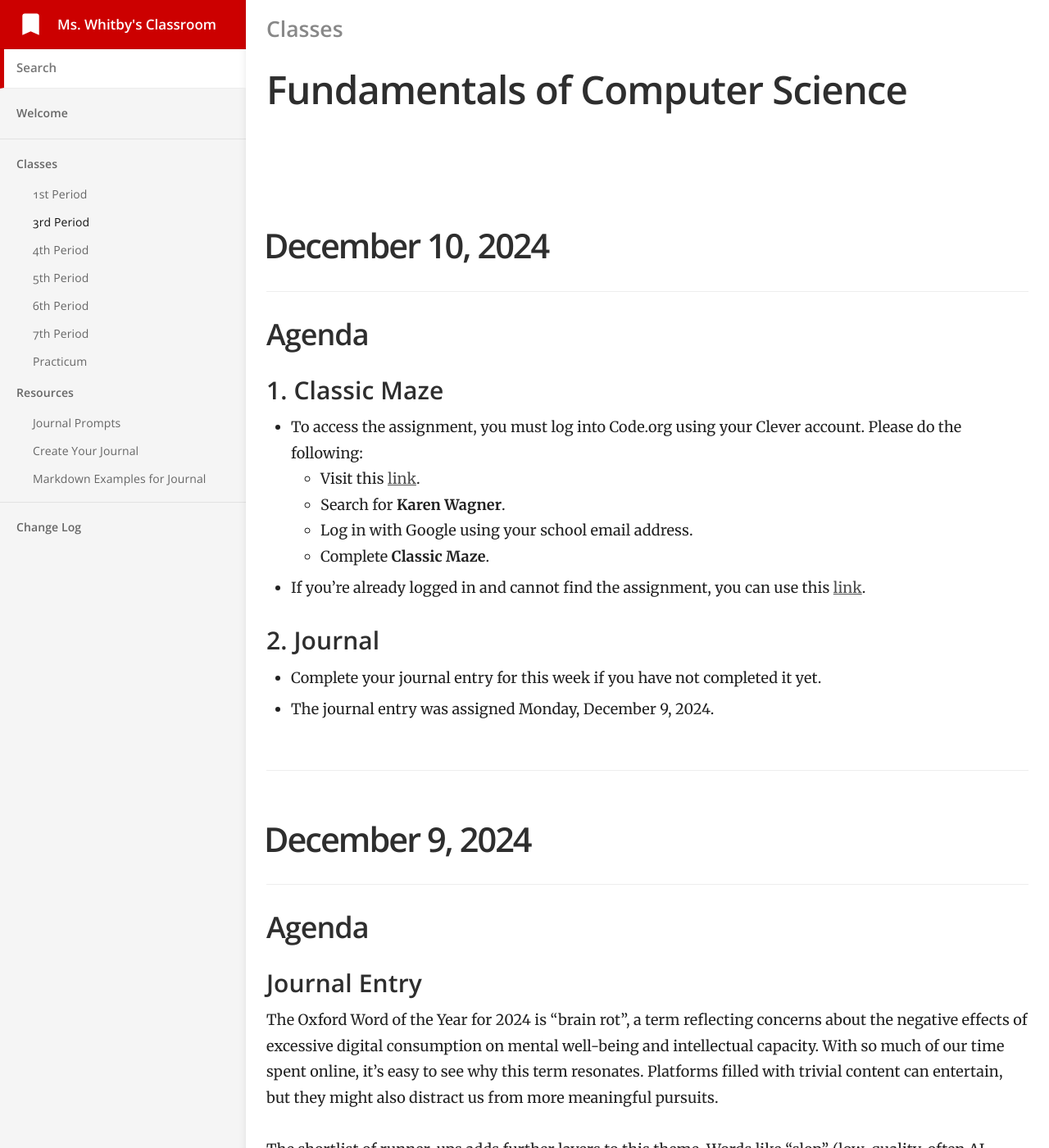
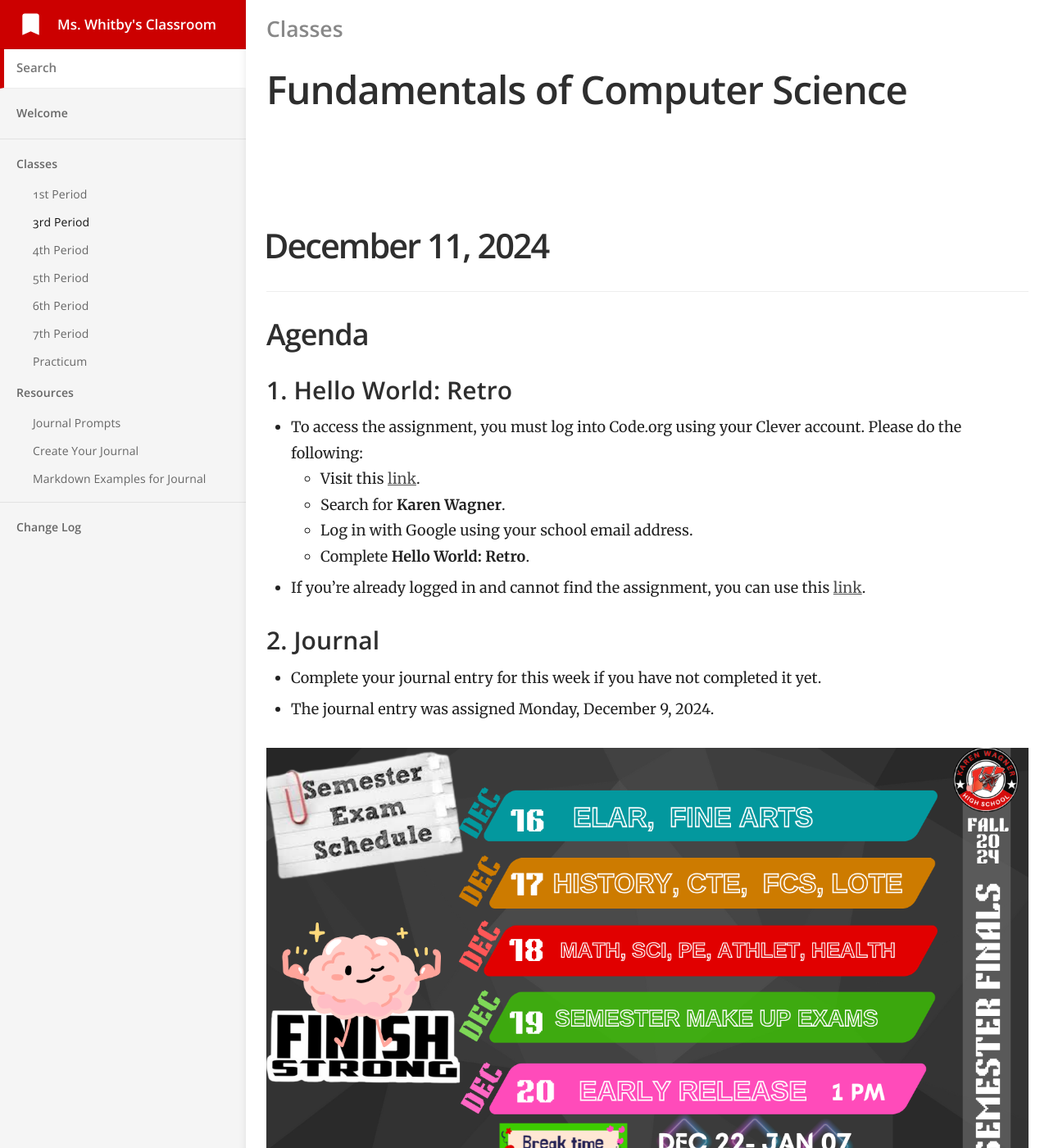
Before and after one commit to mswhitby/classroom, a Jekyll site: the page built from _docs/classes/3rd.md, in a window 1280 px wide and 1400 px high. Shown: the whole window at 82% size. Built offline with Jekyll 4.4.1, drawn with Linux system fonts in a browser that asks for light colours.

Commit message:
Updated lessons

```diff
--- a/_docs/classes/3rd.md
+++ b/_docs/classes/3rd.md
@@ -4,6 +4,29 @@ subtitle: Fundamentals of Computer Science
 category: Classes
 order: 2
 ---
+
+# December 11, 2024
+
+## Agenda
+
+### 1. Hello World: Retro
+
+- To access the assignment, you must log into Code.org using your Clever account. Please do the following:
+    - Visit this [link](https://clever.com/oauth/district-picker?client_id=2f27405716644a951b23&redirect_uri=https%3A%2F%2Fstudio.code.org%2Fusers%2Fauth%2Fclever%2Fcallback&response_type=code&state=ede33ff61289cf32708a0f54079cdd23e31d0b0a02b0e0e8).
+    - Search for **Karen Wagner**.
+    - Log in with Google using your school email address.
+    - Complete **Hello World: Retro**.
+
+- If you're already logged in and cannot find the assignment, you can use this [link](https://studio.code.org/s/hello-world-retro-2021?section_id=56934799).
+
+### 2. Journal
+
+- Complete your journal entry for this week if you have not completed it yet.
+- The journal entry was assigned Monday, December 9, 2024.
+
+![alt text](../../media/2024_exams_wide.png)
+
+----
 
 # December 10, 2024
 
@@ -44,7 +67,6 @@ Write a paragraph or more reflecting on the following:
 - In your opinion, is it possible to balance meaningful engagement with technology while avoiding “brain rot”? If so, how?
 
 Please be very “demure” and very mindful in your response. You can learn more about the the Oxford word of the year [here](https://corp.oup.com/word-of-the-year/).
-
 
 ----
 
```
